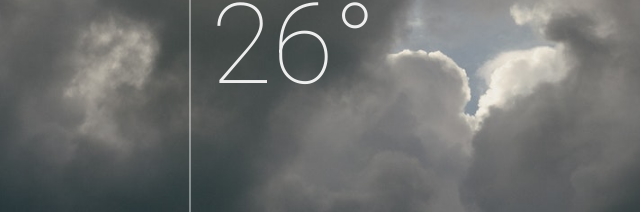
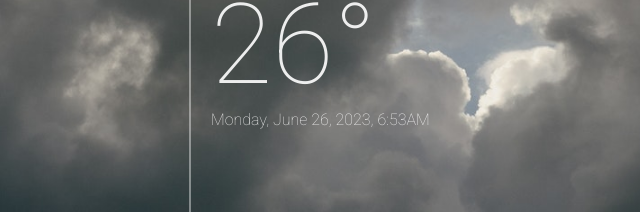
Before and after one commit to OneTooManyln/project_weather_app, a website built with webpack: page dist/index.html in a window 1280 px wide. Shown: the part 308-520 px from the top of the page, 165-805 px from the left. Built offline with nearby package versions, Linux system fonts and the light colour scheme.

Commit message:
Add element for date with dummy content

```diff
--- a/dist/index.html
+++ b/dist/index.html
@@ -34,6 +34,7 @@
           <div class="weather-info">
             <div class="location">Seoul, Korea</div>
             <div class="temperature">26°</div>
+            <div class="date">Monday, June 26, 2023, 6:53AM</div>
           </div>
           <div class="world-weather-info">
             <div class="cities">
```
